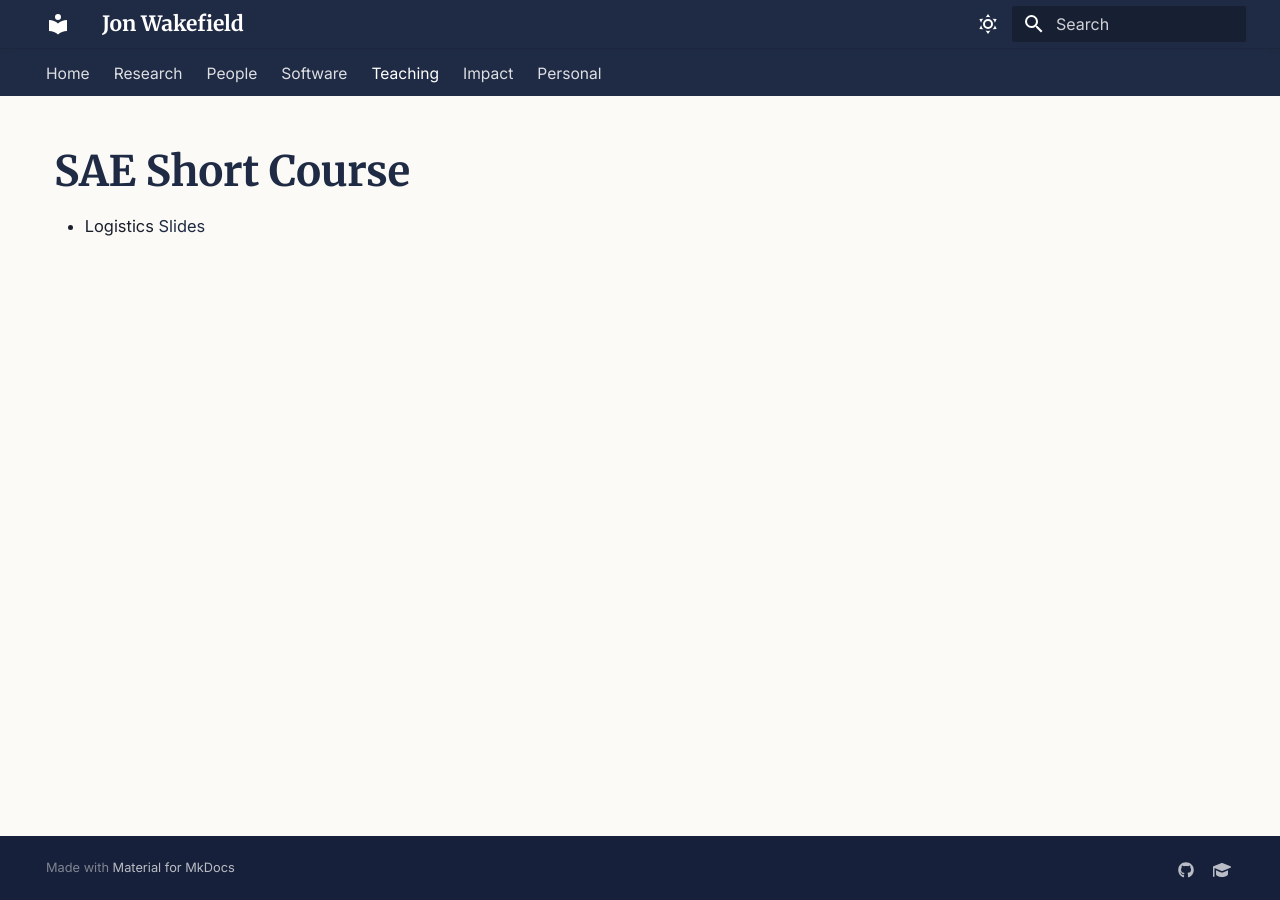
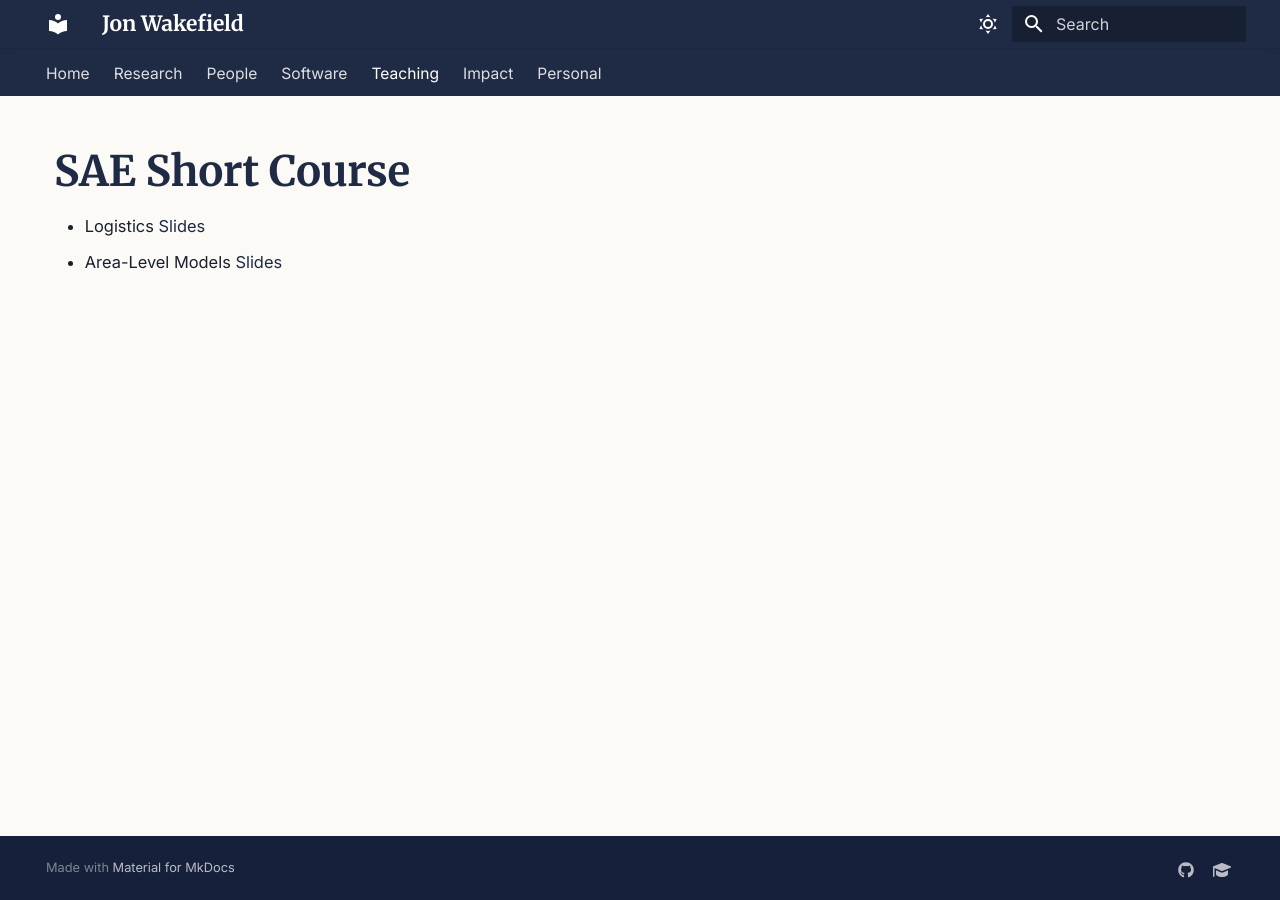
Before and after one commit to jonwake/website, an MkDocs documentation site: the page built from docs/teaching-SAE-course.md, in a window 1280 px wide. Built offline with MkDocs 1.6.1 and Material for MkDocs 9.7.7, drawn with Linux system fonts in a browser that asks for light colours.

Commit message:
Update teaching-SAE-course.md

```diff
--- a/docs/teaching-SAE-course.md
+++ b/docs/teaching-SAE-course.md
@@ -1,3 +1,4 @@
 # SAE Short Course
 
 - Logistics [Slides](files/SAE-files/SAE_Logistics.pdf)
+- Area-Level Models [Slides](files/SAE-files/SAE-Area-Level-Models.pdf)
```
